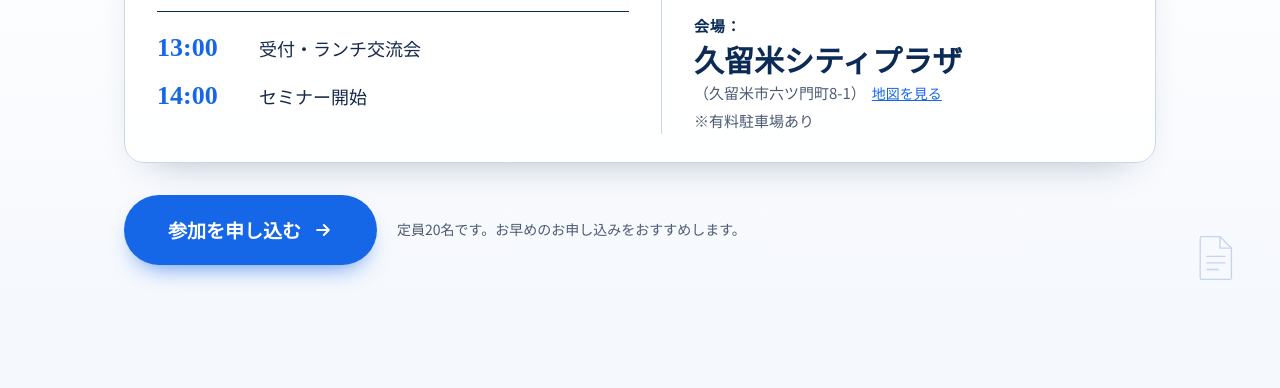
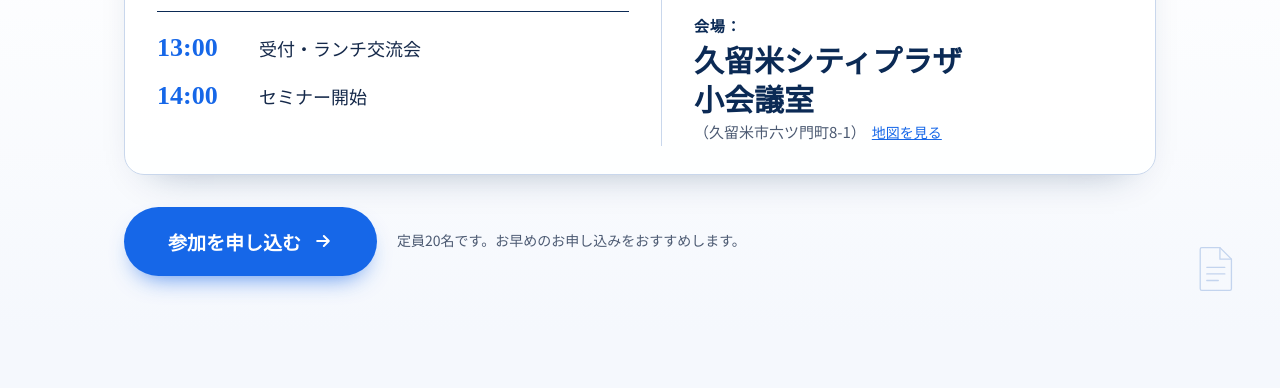
Before and after one commit to lc100068-cmd/kurume-higashi-AI-Lunch-Study-Session, a plain HTML site: page index.html in a window 1280 px wide. Shown: the part 799-1187 px from the top of the page. Drawn offline with Linux system fonts and the light colour scheme.

Commit message:
Update venue to small meeting room and remove parking note

```diff
--- a/index.html
+++ b/index.html
@@ -4,9 +4,9 @@
 <meta charset="UTF-8">
 <meta name="viewport" content="width=device-width, initial-scale=1.0">
 <title>ランチAI勉強会｜答えるAIから、実行するAIへ</title>
-<meta name="description" content="2026年12月3日（木）久留米シティプラザで開催。スマホ1台で体験できる、パーソナルAIエージェント「Muse」の勉強会。参加費2,000円（お弁当付き）・定員20名。主催：久留米市東倫理法人会">
+<meta name="description" content="2026年12月3日（木）久留米シティプラザ 小会議室で開催。スマホ1台で体験できる、パーソナルAIエージェント「Muse」の勉強会。参加費2,000円（お弁当付き）・定員20名。主催：久留米市東倫理法人会">
 <meta property="og:title" content="ランチAI勉強会｜答えるAIから、実行するAIへ">
-<meta property="og:description" content="Museがあなたの秘書とSNS担当になる。2026年12月3日（木）久留米シティプラザ／参加費2,000円（お弁当付き）・定員20名">
+<meta property="og:description" content="Museがあなたの秘書とSNS担当になる。2026年12月3日（木）久留米シティプラザ 小会議室／参加費2,000円（お弁当付き）・定員20名">
 <meta property="og:type" content="website">
 <meta property="og:image" content="assets/muse-hero.webp">
 <link rel="icon" href="assets/favicon.svg" type="image/svg+xml">
@@ -264,8 +264,8 @@
         <div class="cap"><span class="k">定員</span><span class="v">20</span><span class="u">名</span></div>
         <div class="venue">
           <p class="k">会場：</p>
-          <p class="name">久留米シティプラザ</p>
-          <p class="addr">（久留米市六ツ門町8-1）<a href="https://www.google.com/maps/search/?api=1&amp;query=%E4%B9%85%E7%95%99%E7%B1%B3%E3%82%B7%E3%83%86%E3%82%A3%E3%83%97%E3%83%A9%E3%82%B6" target="_blank" rel="noopener">地図を見る</a><br>※有料駐車場あり</p>
+          <p class="name">久留米シティプラザ<br>小会議室</p>
+          <p class="addr">（久留米市六ツ門町8-1）<a href="https://www.google.com/maps/search/?api=1&amp;query=%E4%B9%85%E7%95%99%E7%B1%B3%E3%82%B7%E3%83%86%E3%82%A3%E3%83%97%E3%83%A9%E3%82%B6" target="_blank" rel="noopener">地図を見る</a></p>
         </div>
       </div>
     </div>
@@ -366,7 +366,7 @@
     <table class="overview">
       <tr><th>イベント名</th><td>ランチAI勉強会</td></tr>
       <tr><th>日時</th><td>2026年12月3日（木）<br>13:00 受付・ランチ交流会／14:00 セミナー開始</td></tr>
-      <tr><th>会場</th><td>久留米シティプラザ（久留米市六ツ門町8-1）<br>※有料駐車場あり</td></tr>
+      <tr><th>会場</th><td>久留米シティプラザ 小会議室（久留米市六ツ門町8-1）</td></tr>
       <tr><th>参加費</th><td>2,000円（お弁当付き）</td></tr>
       <tr><th>定員</th><td>20名</td></tr>
       <tr><th>主催</th><td>久留米市東倫理法人会</td></tr>
@@ -391,7 +391,7 @@
       <h2>AIを「知っている」から、<br>「使えている」へ。</h2>
       <p>まずは体験してみることが一番の近道です。<br>ランチを囲みながら、Museが働く様子を一緒に見てみませんか。</p>
       <a class="cta" href="https://forms.gle/GLARXPy4xrpaPx6F6" target="_blank" rel="noopener">参加を申し込む<svg viewBox="0 0 24 24"><path d="M5 12h14M13 6l6 6-6 6"/></svg></a>
-      <p class="seats">2026年12月3日（木）久留米シティプラザ／参加費2,000円（お弁当付き）・定員20名</p>
+      <p class="seats">2026年12月3日（木）久留米シティプラザ 小会議室／参加費2,000円（お弁当付き）・定員20名</p>
     </div>
     <div class="qr">
       <p class="t">申込はこちらから</p>
```
